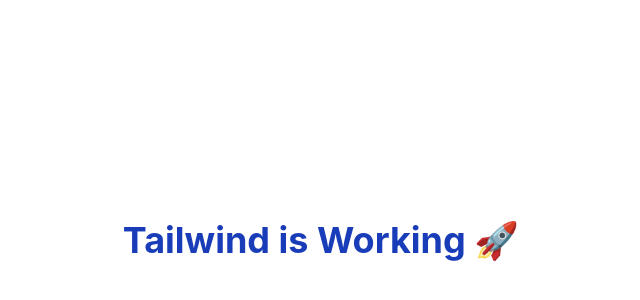
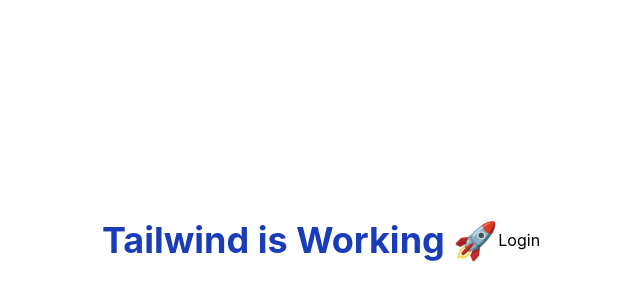
Before and after one commit to shubhamordex/fleetflow, a React (Vite) app in the folder Frontend/Frontend/: page / in a window 1280 px wide. Shown: the part 160-460 px from the top of the page, without its empty margins (319-959 px from the left). Built offline with nearby package versions, Linux system fonts and the light colour scheme.

Commit message:
page folder added

```diff
--- a/Frontend/Frontend/src/App.jsx
+++ b/Frontend/Frontend/src/App.jsx
@@ -2,6 +2,7 @@ import { useState } from 'react'
 import reactLogo from './assets/react.svg'
 import viteLogo from '/vite.svg'
 import './App.css'
+import LoginPage from './pages/LoginPage'
 
 function App() {
   const [count, setCount] = useState(0)
@@ -11,6 +12,7 @@ function App() {
       <h1 className="text-4xl font-bold text-blue-800">
         Tailwind is Working 🚀
       </h1>
+      <LoginPage />
     </div>
   )
 }
--- /dev/null
+++ b/Frontend/Frontend/src/pages/LoginPage.jsx
@@ -0,0 +1,11 @@
+import React from 'react'
+
+function LoginPage() {
+  return (
+    <>
+        Login
+    </>
+  )
+}
+
+export default LoginPage
```
